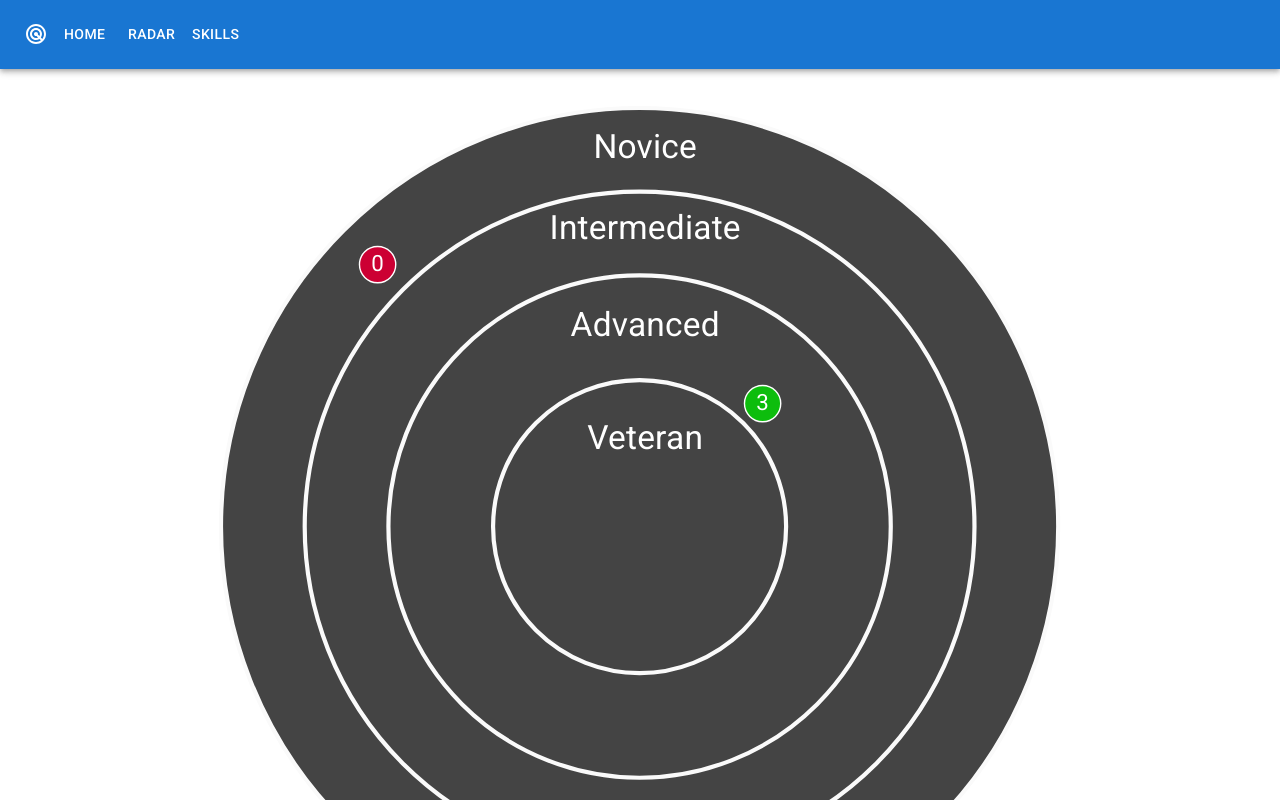
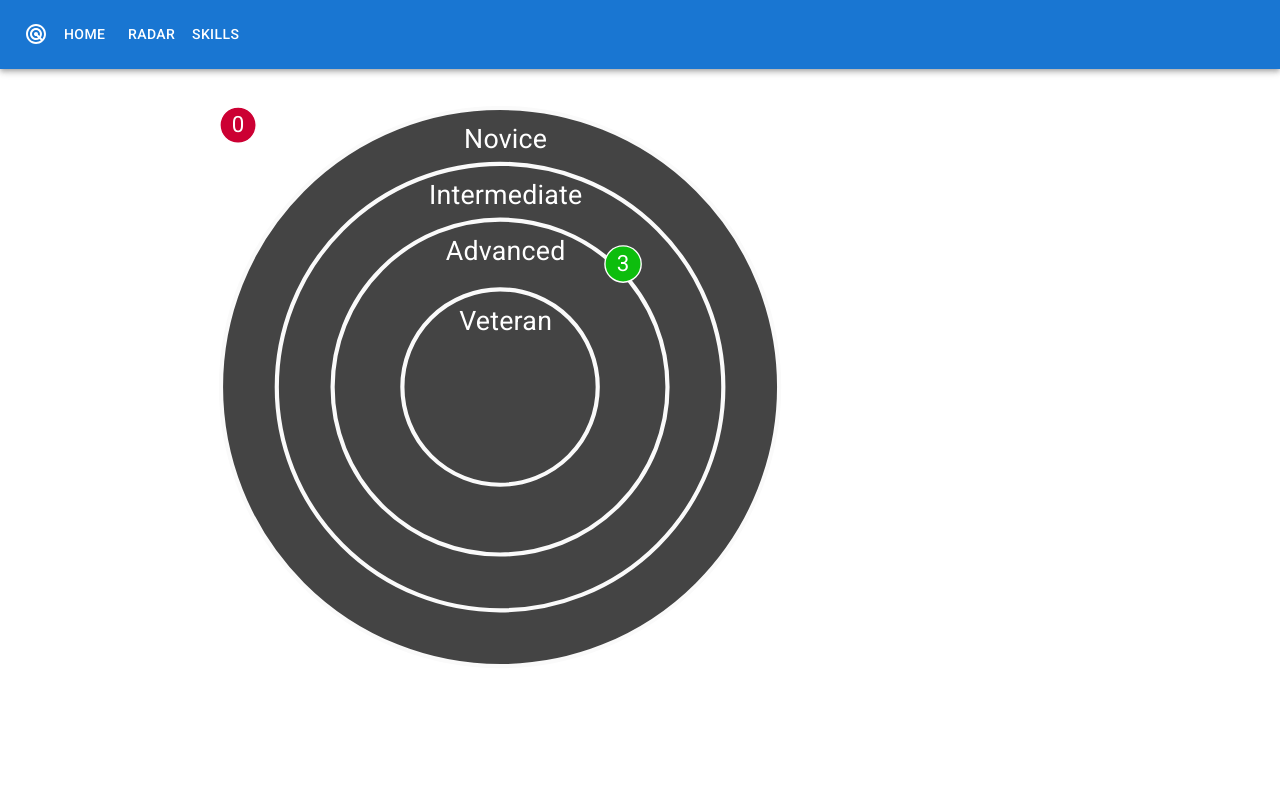
Before and after one commit to devradar/devradargo, a Next.js app: page /radar in a window 1280 px wide. Shown: the top 800 px of the page. Built offline with nearby package versions, Linux system fonts and the light colour scheme.

Commit message:
improve and make buildable

```diff
--- a/src/app/radar/page.tsx
+++ b/src/app/radar/page.tsx
@@ -7,7 +7,7 @@ import RadarChart from './radar'
 
 const radarConfig: SkillradarOptions = {
   levelCount: 4,
-  radius: 300,
+  radius: 200,
   dark: false
 }
 
--- a/src/app/radar/radar.code.ts
+++ b/src/app/radar/radar.code.ts
@@ -1,4 +1,5 @@
-import { type Skill, type SkillChange } from 'types/domain'
+/* eslint-disable */
+import { type Skill, type SkillChange } from '@/types/domain'
 import * as d3 from 'd3'
 import { getPseudoRand } from '../util'
 
--- a/src/app/radar/radar.scss
+++ b/src/app/radar/radar.scss
@@ -86,7 +86,7 @@
 
   .gridWrapper {
     .gridLabel {
-      font-size: 24px;
+      font-size: 1.2em;
       width: 30px;
       fill: #fff;
       cursor: default;
--- a/src/app/radar/radar.tsx
+++ b/src/app/radar/radar.tsx
@@ -33,12 +33,12 @@ export default function RadarChart (
           <circle className="gridCircle" r={radius * 0.6}></circle>
           <circle className="gridCircle" r={radius * 0.35}></circle>
           <text className="gridLabel label-0 " textAnchor="middle" x="4"
-            y="-300" dy="1.5em">Novice</text>
-          <text className="gridLabel label-1 " textAnchor="middle" x="4" y="-241.875"
+            y={-radius} dy="1.5em">Novice</text>
+          <text className="gridLabel label-1 " textAnchor="middle" x="4" y={-radius * 0.8}
             dy="1.5em">Intermediate</text>
-          <text className="gridLabel label-2 " textAnchor="middle" x="4" y="-172.5"
+          <text className="gridLabel label-2 " textAnchor="middle" x="4" y={-radius * 0.6}
             dy="1.5em">Advanced</text>
-          <text className="gridLabel label-3 " textAnchor="middle" x="4" y="-91.875"
+          <text className="gridLabel label-3 " textAnchor="middle" x="4" y={-radius * 0.35}
             dy="1.5em">Veteran</text>
         </g><a href="">
           <g className="blip " data-index="-1" transform="translate(-187.75124940043557,-187.75124940043548)">
--- a/src/pages/_document.js
+++ b/src/pages/_document.js
@@ -1,3 +1,4 @@
+/* eslint-disable */
 import { Html, Head, Main, NextScript } from 'next/document'
 import React from 'react'
 
```
